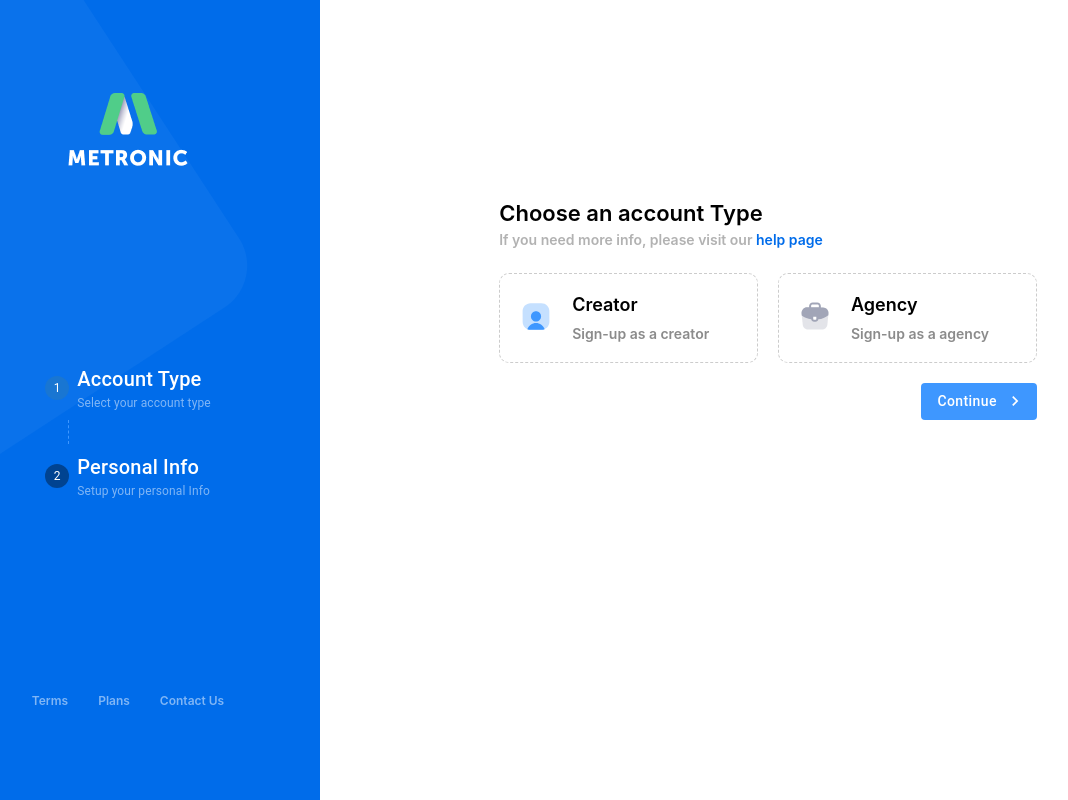
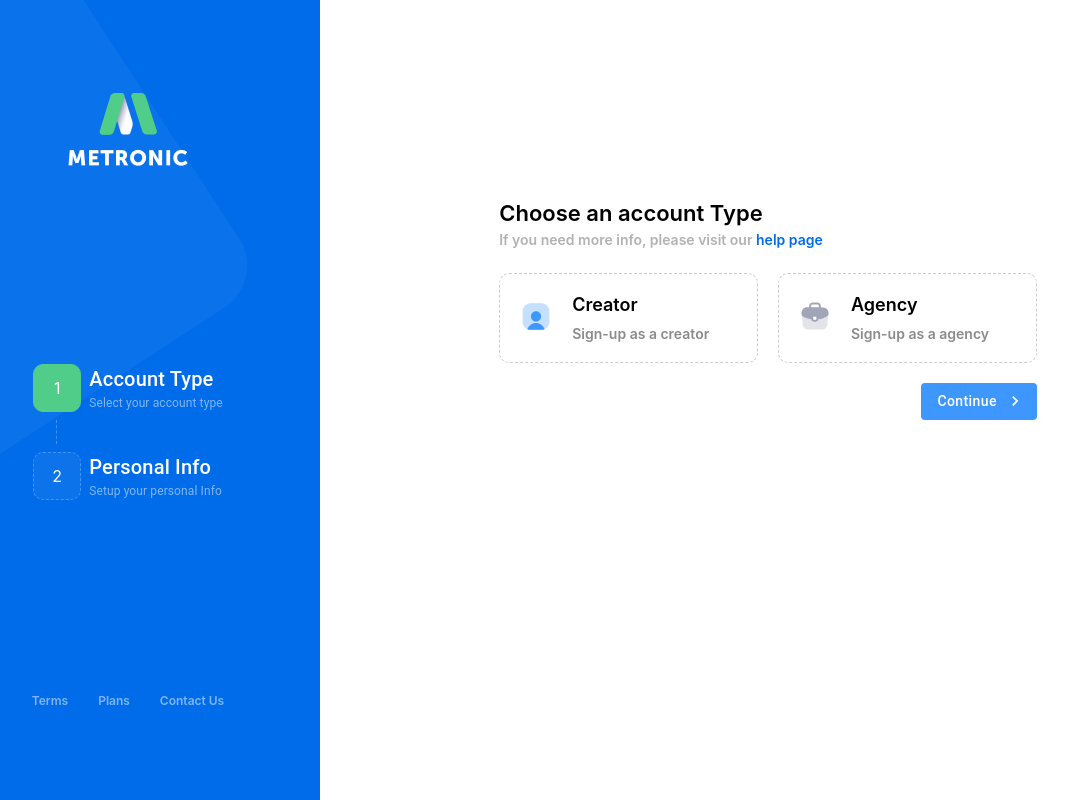
Before and after one commit to AlexBodnarC/auth-test, a React (Create React App) app: page / in a window 1280 px wide. Shown: the whole page, without its empty margins (64-1132 px from the left). Built offline with nearby package versions, Linux system fonts and the light colour scheme; no server answers.

Commit message:
Update stepper view

```diff
--- a/src/components/auth/stepper/Stepper.tsx
+++ b/src/components/auth/stepper/Stepper.tsx
@@ -5,6 +5,8 @@ import Step from '@mui/material/Step';
 import StepLabel from '@mui/material/StepLabel';
 import Typography from '@mui/material/Typography';
 import { StepContext } from '../../../contexts/step.context';
+import DoneIcon from '@mui/icons-material/Done';
+import { StepIconProps } from '@mui/material/StepIcon';
 
 const steps = [
   {
@@ -22,12 +24,21 @@ const steps = [
 export default function VerticalLinearStepper() {
   const {activeStep } = React.useContext(StepContext)
 
+  const LabelIcon = (props: StepIconProps) => {
+
+    if(props.active){
+      return <span className='stepLabel-root__active'>{props.icon}</span>
+    }
+
+    return <span className='stepLabel-root'>{props.icon}</span>;
+  };
+
   return (
     <Box sx={{ maxWidth: 400 }}>
       <Stepper activeStep={activeStep} orientation="vertical">
         {steps.map((step) => (
           <Step key={step.id}>
-            <StepLabel sx={{color: 'white'}}>
+            <StepLabel sx={{color: 'white'}} StepIconComponent={LabelIcon}>
               <Typography sx={{fontSize: '20px', color: 'white', fontWeight: '500'}}>{step.label}</Typography>
               <Typography sx={{fontSize: '12px', color: '#80b6f5'}}>{step.description}</Typography>
             </StepLabel>
```
